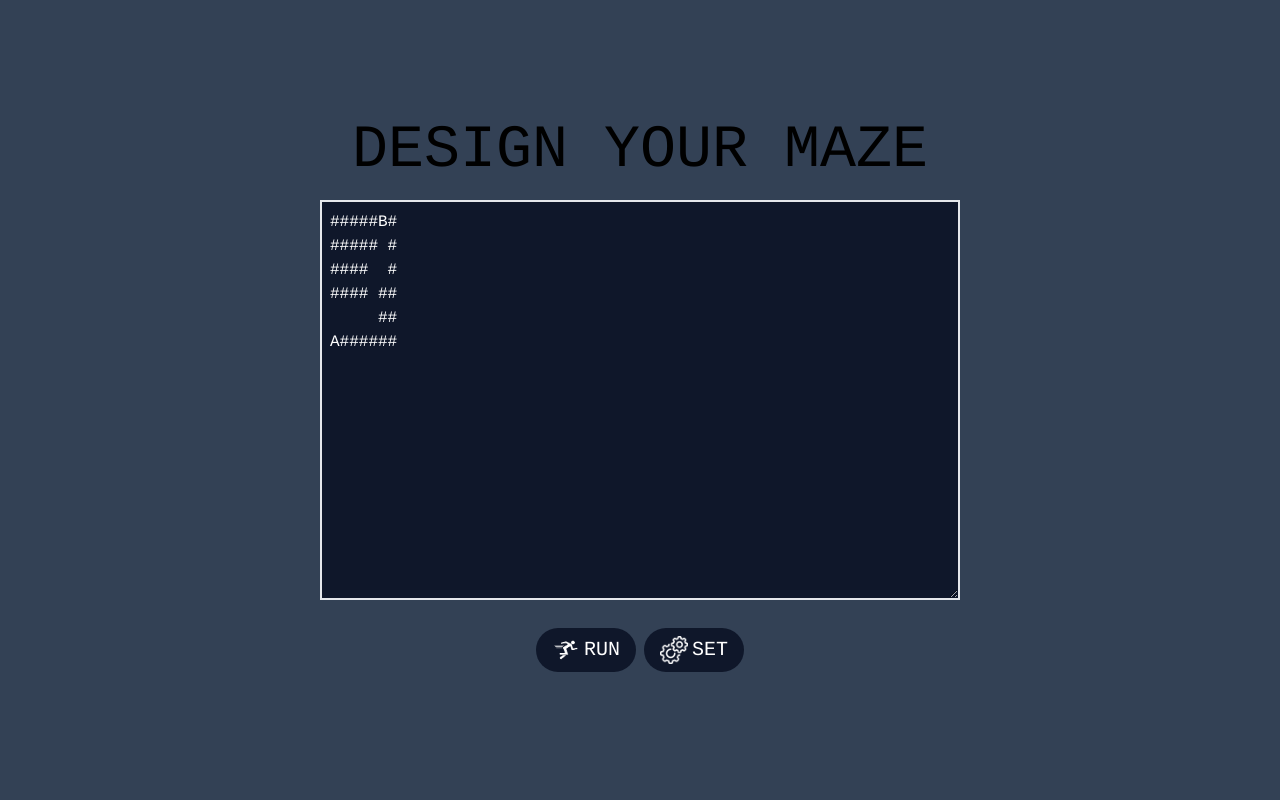
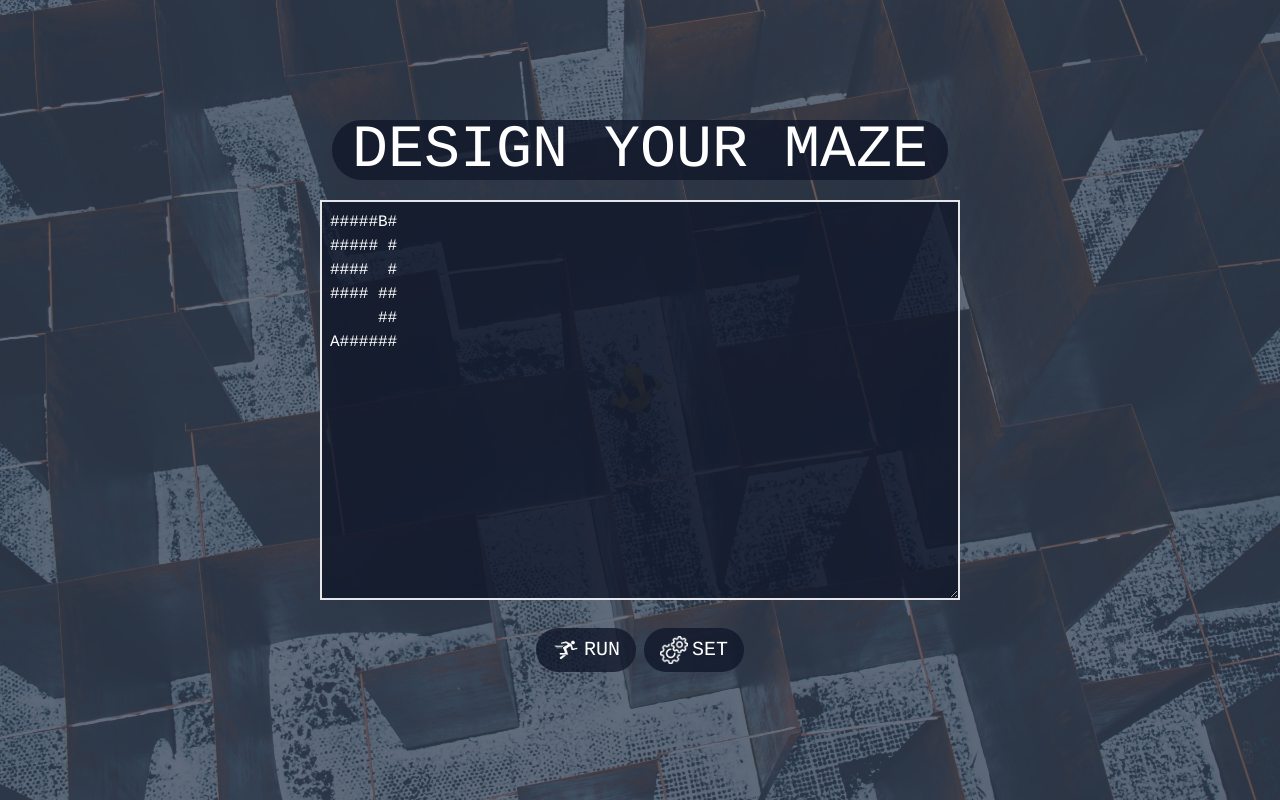
Before and after one commit to fabimass/maze-runner, a Django app: page / in a window 1280 px wide. Run offline with Django 4.2, Linux system fonts and the light colour scheme; some libraries are stand-ins or nearby versions.

Commit message:
adding background image

```diff
--- a/maze_app/static/components/app.jsx
+++ b/maze_app/static/components/app.jsx
@@ -44,17 +44,17 @@ const App = () => {
 
     }
 
-    return <div className="bg-slate-700 h-screen flex flex-col sm:justify-center items-center">
-        <span className="text-4xl sm:text-6xl my-2 sm:my-5" style={{fontFamily: "Courier"}}>DESIGN YOUR MAZE</span>
-        <textarea className="w-[95%] sm:w-[50%] h-[50%] bg-slate-900 text-white p-2 border-2 grow sm:grow-0" style={{fontFamily: "Courier"}} onChange={(event) => setMazeDesign(event.target.value)} value={mazeDesign}></textarea>
+    return <div className="bg-slate-700/75 h-screen flex flex-col sm:justify-center items-center">
+        <span className="text-3xl sm:text-6xl my-2 sm:my-5 bg-slate-900/80 text-white rounded-full px-5" style={{fontFamily: "Courier"}}>DESIGN YOUR MAZE</span>
+        <textarea className="w-[95%] sm:w-[50%] h-[50%] bg-slate-900/80 text-white p-2 border-2 grow sm:grow-0" style={{fontFamily: "Courier"}} onChange={(event) => setMazeDesign(event.target.value)} value={mazeDesign}></textarea>
         <div className="flex my-2 w-[95%] sm:w-[50%] justify-center">
-            <button onClick={runMaze} style={{fontFamily: "Courier"}} className="grow sm:grow-0 sm:w-[100px] flex mr-1 justify-center sm:my-5 py-2 bg-slate-900 text-white text-xl rounded-full">
+            <button onClick={runMaze} style={{fontFamily: "Courier"}} className="grow sm:grow-0 sm:w-[100px] flex mr-1 justify-center sm:my-5 py-2 bg-slate-900/80 hover:bg-slate-700 text-white text-xl rounded-full">
                 <div className="flex">
                     <img src={"/static/img/runner.png"} alt="runner icon" width={28} height={28} className="mr-1"/>
                     <span>RUN</span>
                 </div>
             </button>
-            <button onClick={openOptions} style={{fontFamily: "Courier"}} className="grow sm:grow-0 sm:w-[100px] flex ml-1 justify-center sm:my-5 py-2 bg-slate-900 text-white text-xl rounded-full">
+            <button onClick={openOptions} style={{fontFamily: "Courier"}} className="grow sm:grow-0 sm:w-[100px] flex ml-1 justify-center sm:my-5 py-2 bg-slate-900/80 hover:bg-slate-700 text-white text-xl rounded-full">
                 <div className="flex">
                     <img src={"/static/img/gears.png"} alt="gear icon" width={28} height={28} className="mr-1"/>
                     <span>SET</span>
--- a/maze_app/templates/index.html
+++ b/maze_app/templates/index.html
@@ -11,7 +11,7 @@
     <script>var CSRF_TOKEN = '{{ csrf_token }}';</script>
     <title>Maze Runner</title>
   </head>
-  <body>
+  <body style="background-image: url('static/img/background.jpg'); background-size: cover; background-position: center; background-attachment: fixed;">
     <div id="app"></div>
     <script src="{% static 'components/mazePrint.jsx' %}" type="text/babel"></script>
     <script src="{% static 'components/settingsPrint.jsx' %}" type="text/babel"></script>
```
Also changed, not shown: maze_app/static/img/background.jpg (added).
